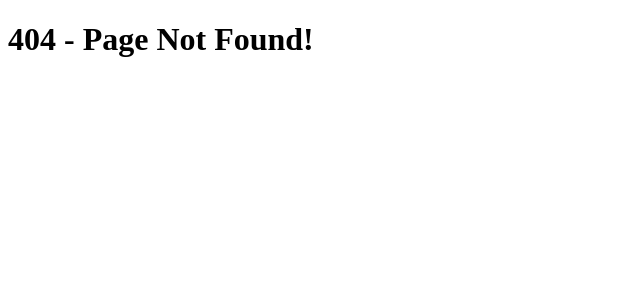
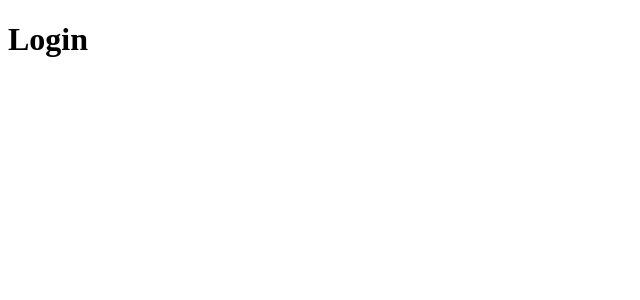
Before and after one commit to Mosharaf456/nextjs-fundamentals, a Next.js app: page /login in a window 1280 px wide. Before the commit this address had no page. Shown: the top 300 px of the page, without its empty margins (0-640 px from the left). Built offline with nearby package versions, Linux system fonts and the light colour scheme.

Commit message:
ref route groups to organize code

```diff
--- /dev/null
+++ b/src/app/(auth)/forgot-password/page.tsx
@@ -0,0 +1,5 @@
+export default function ForgotPassword() {
+    return (
+        <h1>Forgot Password</h1>
+    )
+}
--- /dev/null
+++ b/src/app/(auth)/login/page.tsx
@@ -0,0 +1,21 @@
+/*
+Route Grpups - Allows us to logically group our routes and project files without affecting the URL path structure.
+Ex: Implement authenticated routes.
+Register, Login, Forgot password .
+
+For good developer expricence :
+Organoze routes and project files into groups based on sections or intent.
+To group routes and project files, SIMPLY WRAP () ON THE PARENT FOLDER.
+That folder will be treated as a route group. that name will not part of the URL.
+It will organize our code.
+Multiple level of route groups are used also.
+
+http://localhost:3000/login
+http://127.0.0.1:3000/login
+
+*/
+export default function Login() {
+    return (
+        <h1>Login</h1>
+    )
+}
--- /dev/null
+++ b/src/app/(auth)/register/page.tsx
@@ -0,0 +1,5 @@
+export default function Register() {
+    return (
+        <h1>Register</h1>
+    );
+}
```
